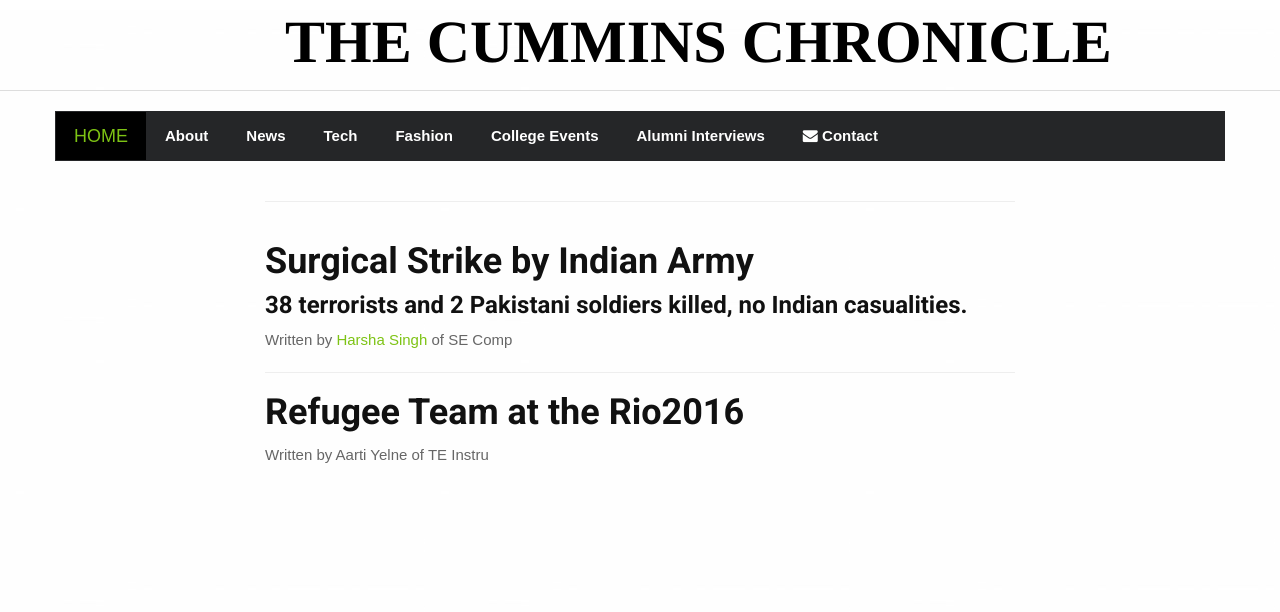
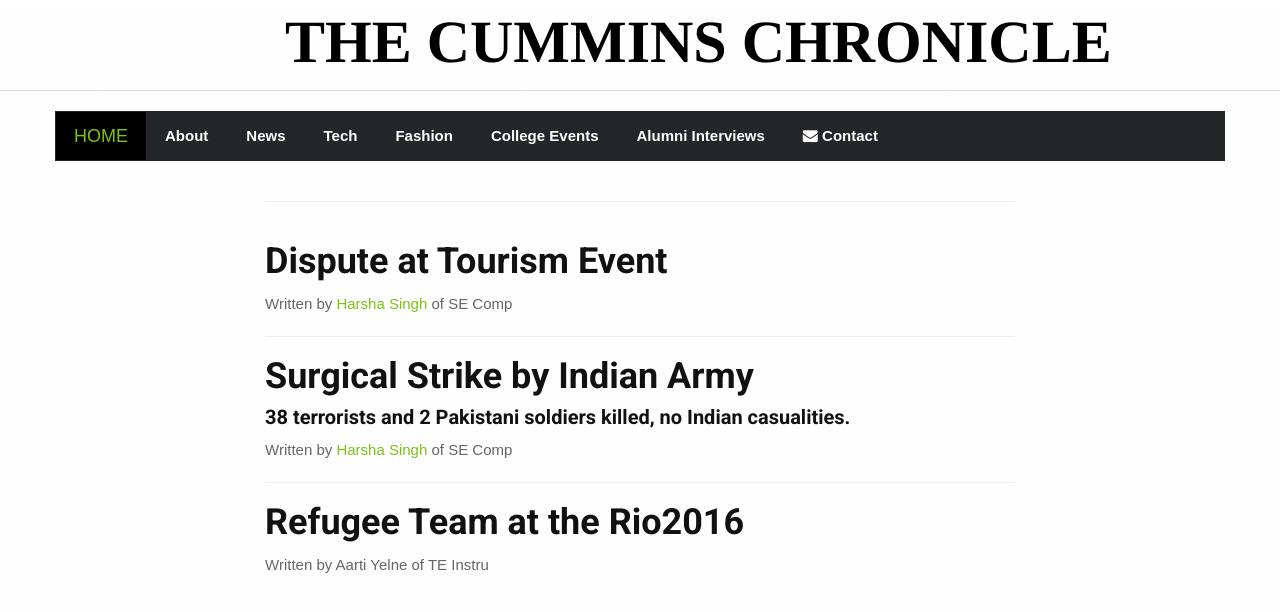
Before and after one commit to TheCumminsChronicle/TheCumminsChronicle.github.io, a plain HTML site: page news.html in a window 1280 px wide. Drawn offline with Linux system fonts and the light colour scheme; a web font is replaced by a local one.

Commit message:
Update news.html

```diff
--- a/news.html
+++ b/news.html
@@ -118,14 +118,23 @@ background-image: url("images/white.jpg");
     <div class="container">
         <div class="row">
             <div class="col-lg-8 col-lg-offset-2 col-md-10 col-md-offset-1">
+		    <div class="post-preview">
+                    <a href="articles/Article-15.html">
+                        <h2 class="post-title">
+                            Dispute at Tourism Event
+                        </h2>
+                    </a>
+                    <p class="post-meta">Written by <a href="#">Harsha Singh</a> of SE Comp</p>
+                </div>
+                <hr>
                 <div class="post-preview">
                     <a href="articles/Article-10.html">
                         <h2 class="post-title">
                             Surgical Strike by Indian Army
                         </h2>
-                        <h5 class="post-subtitle">
+                        <h6 class="post-subtitle">
                             38 terrorists and 2 Pakistani soldiers killed, no Indian casualities.
-                        </h5>
+                        </h6>
                     </a>
                     <p class="post-meta">Written by <a href="#">Harsha Singh</a> of SE Comp</p>
                 </div>
```
